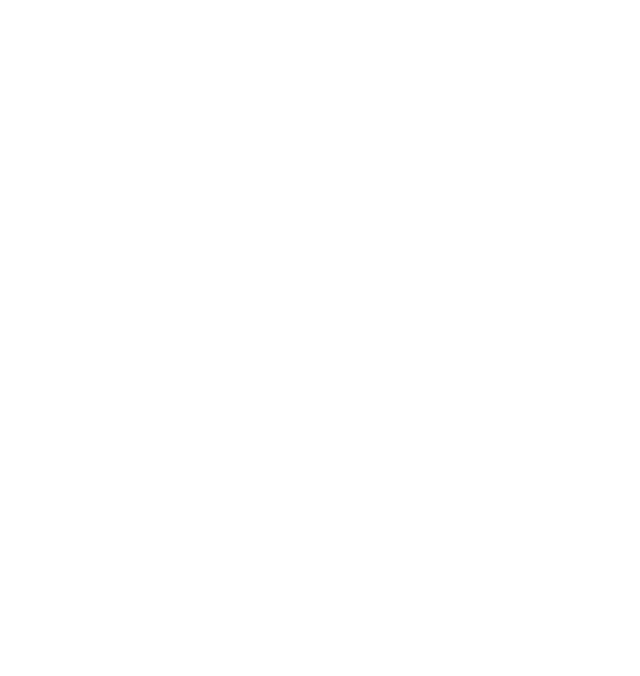
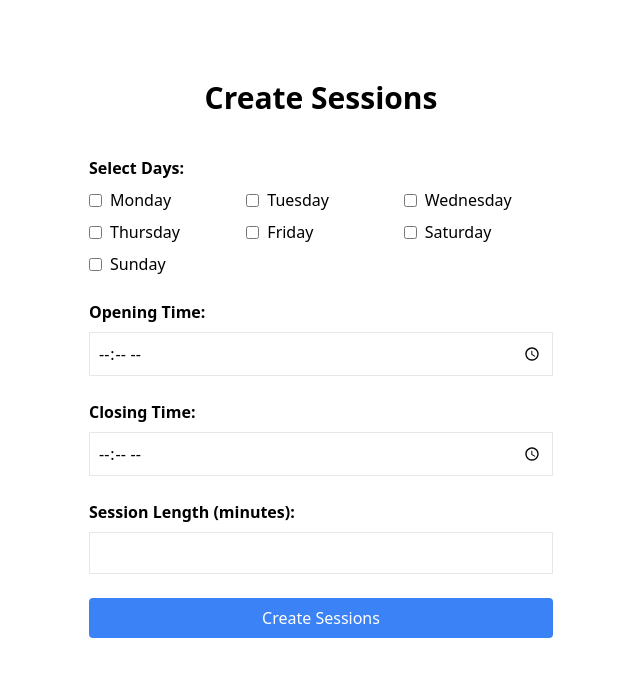
Before and after one commit to Allertvdw/KartApp-FE, a React (Vite) app in the folder kart-app-fe/: page /admin/sessions/create in a window 1280 px wide. Before the commit this address had no page. Shown: the top 676 px of the page, without its empty margins (319-959 px from the left). Built offline with nearby package versions, Linux system fonts and the light colour scheme; the HTML template or start-up script is replaced by a standard one.

Commit message:
Added create sessions page

```diff
--- a/kart-app-fe/src/App.jsx
+++ b/kart-app-fe/src/App.jsx
@@ -10,6 +10,7 @@
 import BookingConfirmation from "./components/booking/BookingConfirmation";
 import UserOverview from "./components/admin/users/UserOverview";
 import Dashboard from "./components/admin/Dashboard";
+import CreateSessions from "./components/admin/sessions/CreateSessions";
 
 export default function App() {
   const location = useLocation();
@@ -28,8 +29,10 @@
           path="/booking/confirmation/:bookingId"
           element={<BookingConfirmation />}
         />
+
         <Route path="/admin" element={<Dashboard />} />
         <Route path="/admin/users" element={<UserOverview />} />
+        <Route path="/admin/sessions/create" element={<CreateSessions />} />
       </Routes>
 
       {!isAdminPage && <Footer />}
--- /dev/null
+++ b/kart-app-fe/src/components/admin/sessions/CreateSessions.jsx
@@ -0,0 +1,146 @@
+import React, { useState } from "react";
+import ToastNotification from "../../notifications/ToastNotification";
+
+export default function CreateSessions() {
+  const [days, setDays] = useState([]);
+  const [openingTime, setOpeningTime] = useState("");
+  const [closingTime, setClosingTime] = useState("");
+  const [interval, setInterval] = useState("");
+
+  const dayOptions = [
+    "Monday",
+    "Tuesday",
+    "Wednesday",
+    "Thursday",
+    "Friday",
+    "Saturday",
+    "Sunday",
+  ];
+
+  const handleDayChange = (day) => {
+    if (days.includes(day)) {
+      setDays(days.filter((d) => d !== day));
+    } else {
+      setDays([...days, day]);
+    }
+  };
+
+  const formatTime = (time) => {
+    return time ? `${time}:00` : "";
+  };
+
+  const handleSubmit = async (e) => {
+    e.preventDefault();
+
+    if (days.length === 0) {
+      ToastNotification("error", "Please select at least one day.");
+      return;
+    }
+    if (!openingTime || !closingTime || !interval) {
+      ToastNotification("error", "Please fill in all fields.");
+      return;
+    }
+
+    const formattedOpeningTime = formatTime(openingTime);
+    const formattedClosingTime = formatTime(closingTime);
+
+    const data = {
+      openDays: days,
+      openingTime: formattedOpeningTime,
+      closingTime: formattedClosingTime,
+      intervalInMinutes: parseInt(interval, 10),
+    };
+
+    try {
+      const response = await fetch(
+        "https://localhost:7197/api/Session/generate",
+        {
+          method: "POST",
+          headers: { "content-type": "application/json" },
+          body: JSON.stringify(data),
+        }
+      );
+
+      if (!response.ok) throw new Error("Failed to create sessions");
+
+      ToastNotification("success", "Sessions created successfully.");
+      setDays([]);
+      setOpeningTime("");
+      setClosingTime("");
+      setInterval("");
+    } catch (error) {
+      ToastNotification("error", error.message);
+    }
+  };
+
+  return (
+    <div className="max-w-lg mx-auto p-6 pt-20">
+      <h1 className="text-3xl text-center font-bold mb-10">Create Sessions</h1>
+      <form onSubmit={handleSubmit} className="space-y-6">
+        <div>
+          <label className="block mb-2 font-semibold">Select Days:</label>
+          <div className="grid grid-cols-3 gap-2">
+            {dayOptions.map((day) => (
+              <label key={day} className="flex items-center space-x-2">
+                <input
+                  type="checkbox"
+                  value={day}
+                  checked={days.includes(day)}
+                  onChange={() => handleDayChange(day)}
+                  className="form-checkbox"
+                />
+                <span>{day}</span>
+              </label>
+            ))}
+          </div>
+        </div>
+        <div>
+          <label htmlFor="openingTime" className="block mb-2 font-semibold">
+            Opening Time:
+          </label>
+          <input
+            type="time"
+            id="openingTime"
+            value={openingTime}
+            onChange={(e) => setOpeningTime(e.target.value)}
+            required
+            className="border p-2 w-full"
+          />
+        </div>
+        <div>
+          <label htmlFor="closingTime" className="block mb-2 font-semibold">
+            Closing Time:
+          </label>
+          <input
+            type="time"
+            id="closingTime"
+            value={closingTime}
+            onChange={(e) => setClosingTime(e.target.value)}
+            required
+            className="border p-2 w-full"
+          />
+        </div>
+        <div>
+          <label htmlFor="interval" className="block mb-2 font-semibold">
+            Session Length (minutes):
+          </label>
+          <input
+            type="number"
+            id="interval"
+            min="1"
+            value={interval}
+            onChange={(e) => setInterval(e.target.value)}
+            required
+            className="border p-2 w-full"
+          />
+        </div>
+        <button
+          type="submit"
+          className="w-full bg-blue-500 hover:bg-blue-600 text-white p-2 rounded"
+        >
+          Create Sessions
+        </button>
+      </form>
+    </div>
+  );
+}
```
